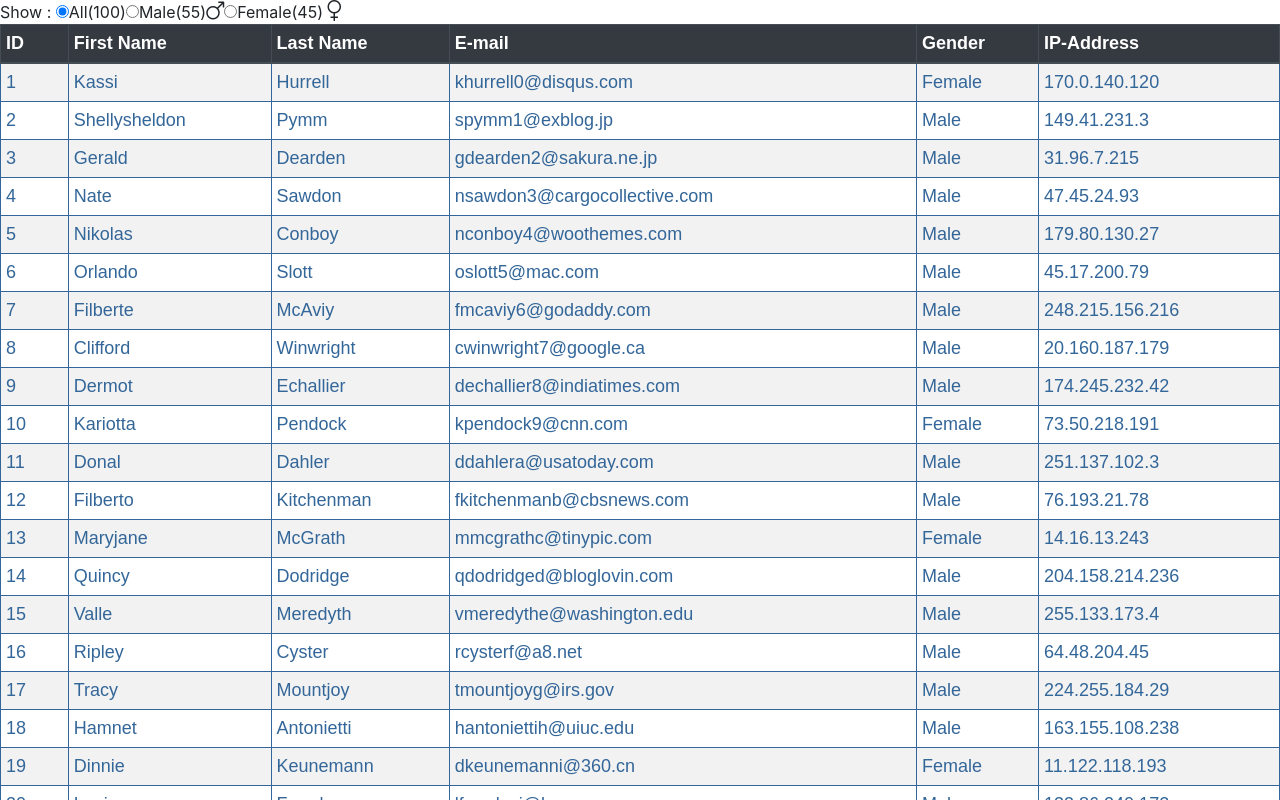
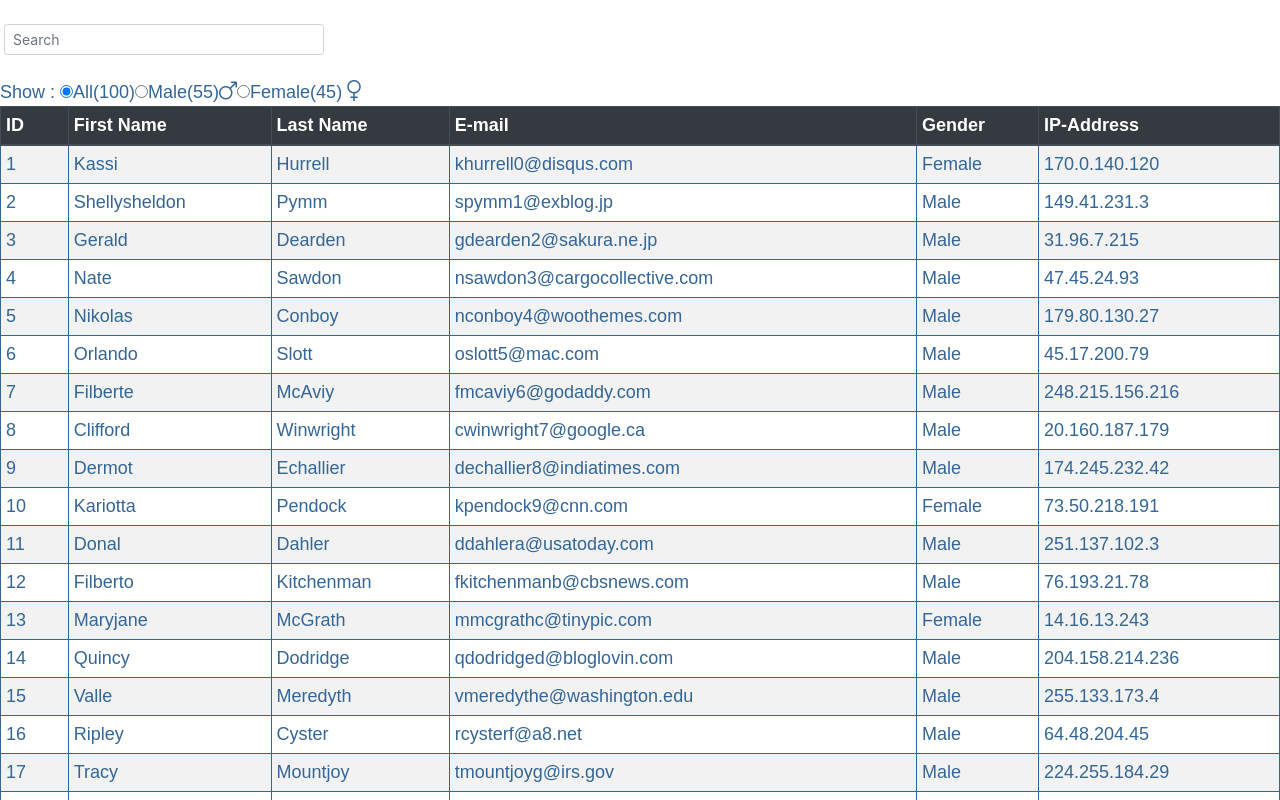
Before and after one commit to OdMatheuS/ProjetoHBT, an Angular app: page / in a window 1280 px wide. Shown: the top 800 px of the page. Built offline with nearby package versions, Linux system fonts and the light colour scheme.

Commit message:
Implementação do mecanismo de busca e filtragem do primeiro nome do usuário na tabela e estilização dos RadioButton

```diff
--- a/src/app/user-count/user-count.component.css
+++ b/src/app/user-count/user-count.component.css
@@ -0,0 +1,5 @@
+.radioClass {
+  color: #369;
+  font-family: Arial, Helvetica, sans-serif;
+  font-size: large;
+}
--- a/src/app/user-list/user-list.component.html
+++ b/src/app/user-list/user-list.component.html
@@ -1,3 +1,10 @@
+<br>
+<input class="form-control form-control-sm ml-1 w-25" type="text" placeholder="Search" aria-label="Search"
+  [(ngModel)]="first_name" (input)="Search()">
+<form class="form-inline d-flex justify-content-center md-form form-sm mt-0">
+</form>
+<br>
+
 <app-user-count [all]="getTotalUsersCount() " [male]="getMaleUsersCount()" [female]="getFemaleUsersCount()"
   (countRadioButtonSelectionChanged)="onUserCountRadioButtonChange($event)">
 </app-user-count>
@@ -14,6 +21,7 @@
       <th scope="col">IP-Address</th>
     </tr>
   </thead>
+
   <tbody>
     <ng-container *ngFor="let user of users;">
       <tr *ngIf="selectedUserCountRadioButton=='All' || selectedUserCountRadioButton==user.gender">
@@ -25,5 +33,11 @@
         <td scope="row">{{user.ip_address}}</td>
       </tr>
     </ng-container>
+
+    <tr *ngIf="!users || users.length==0">
+      <td colspan="10">
+        No Users to display
+      </td>
+    </tr>
   </tbody>
 </table>
--- a/src/app/user-list/user-list.component.ts
+++ b/src/app/user-list/user-list.component.ts
@@ -9,7 +9,7 @@ import { UserModel } from './user-model';
 })
 export class UserListComponent implements OnInit {
   users: UserModel[] = [];
-
+  first_name: string;
   selectedUserCountRadioButton: string = 'All';
 
   ngOnInit() {
@@ -831,4 +831,12 @@ export class UserListComponent implements OnInit {
   onUserCountRadioButtonChange(selectedRadioButtonValue: string): void {
     this.selectedUserCountRadioButton = selectedRadioButtonValue;
   }
+  Search() {
+    this.users = this.users.filter(res => {
+      return res.first_name.toLowerCase().match(this.first_name.toLowerCase())
+    })
+    if (!this.first_name) {
+      return this.ngOnInit()
+    }
+  }
 }
```
